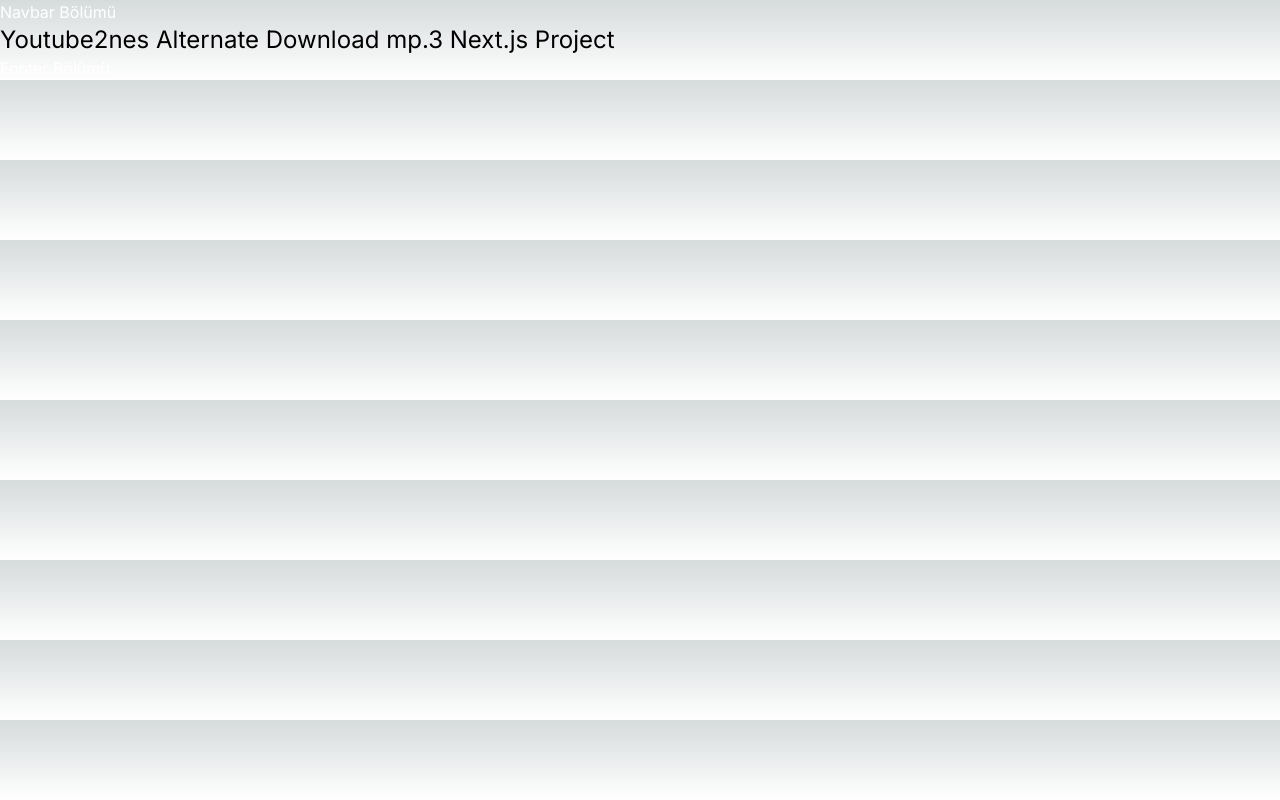
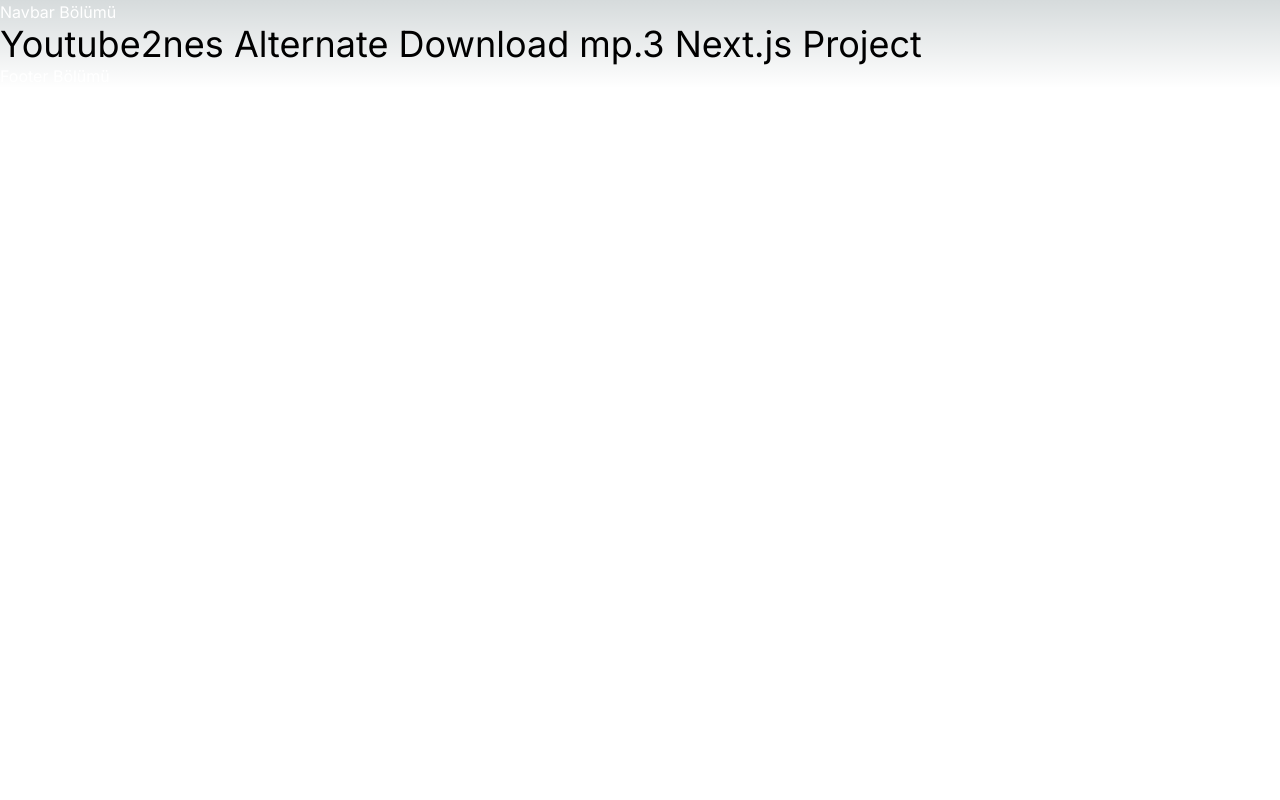
Before and after one commit to bilalgursen/youtube2nes-nextjs13-mp3-converter, a Next.js app in the folder youtube2nes/: page / in a window 1280 px wide. Built offline with nearby package versions, Linux system fonts and the light colour scheme.

Commit message:
DaisyUI Added project

```diff
--- a/youtube2nes/app/layout.js
+++ b/youtube2nes/app/layout.js
@@ -14,7 +14,8 @@
       <body className={inter.className}>
         {/* Header */}
         <header className='text-white'>Navbar Bölümü</header>
-        {children}
+        <main>{children}</main>
+
         {/* Footer */}
         <footer className='text-white'>Footer Bölümü</footer>
       </body>
--- a/youtube2nes/app/page.js
+++ b/youtube2nes/app/page.js
@@ -2,8 +2,6 @@
 
 export default function Home() {
   return (
-    <main>
-      <h1 className='text-2xl'>Youtube2nes Alternate Download mp.3 Next.js Project</h1>
-    </main>
+      <h1 className='text-4xl'>Youtube2nes Alternate Download mp.3 Next.js Project</h1>
   )
 }
--- a/youtube2nes/package.json
+++ b/youtube2nes/package.json
@@ -15,5 +15,8 @@
     "react": "18.2.0",
     "react-dom": "18.2.0",
     "tailwindcss": "3.3.3"
+  },
+  "devDependencies": {
+    "daisyui": "^3.6.4"
   }
 }
--- a/youtube2nes/tailwind.config.js
+++ b/youtube2nes/tailwind.config.js
@@ -14,5 +14,5 @@
       },
     },
   },
-  plugins: [],
+  plugins: [require("daisyui")],
 }
```
Also changed, not shown: 1 other file (tests, documents, lock files or other folders).
